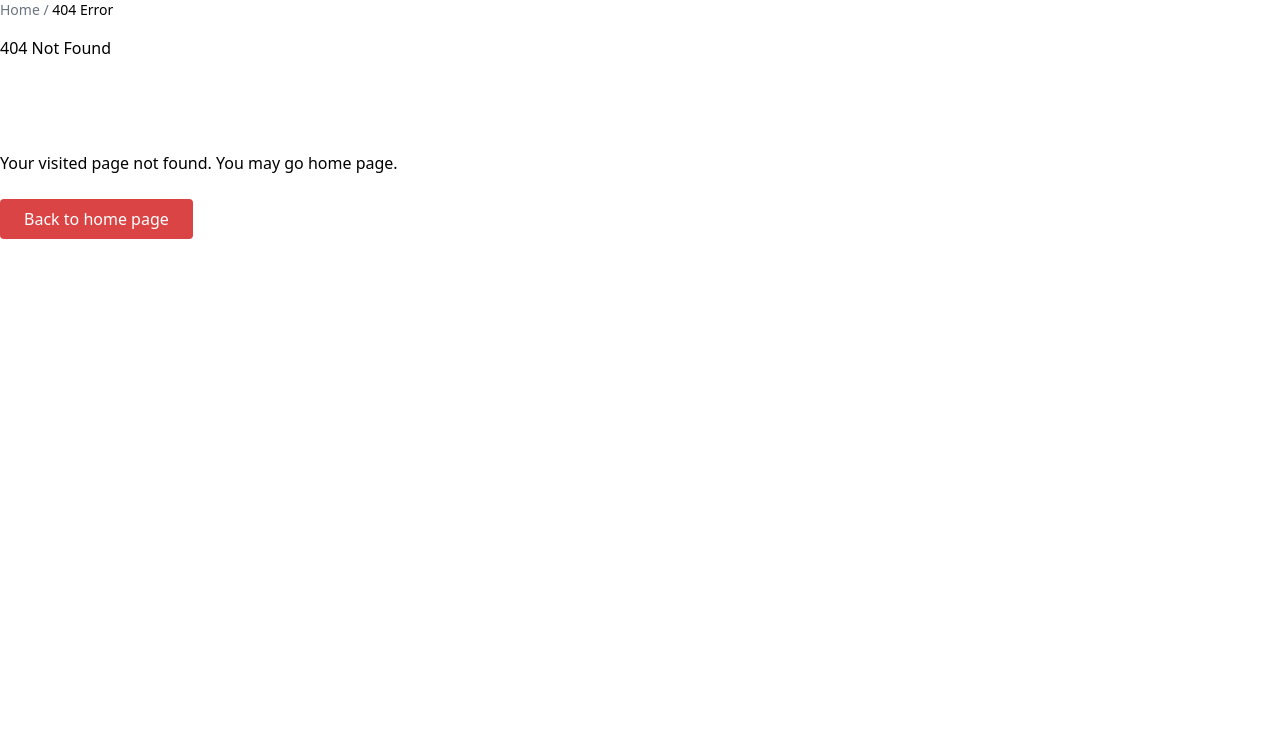
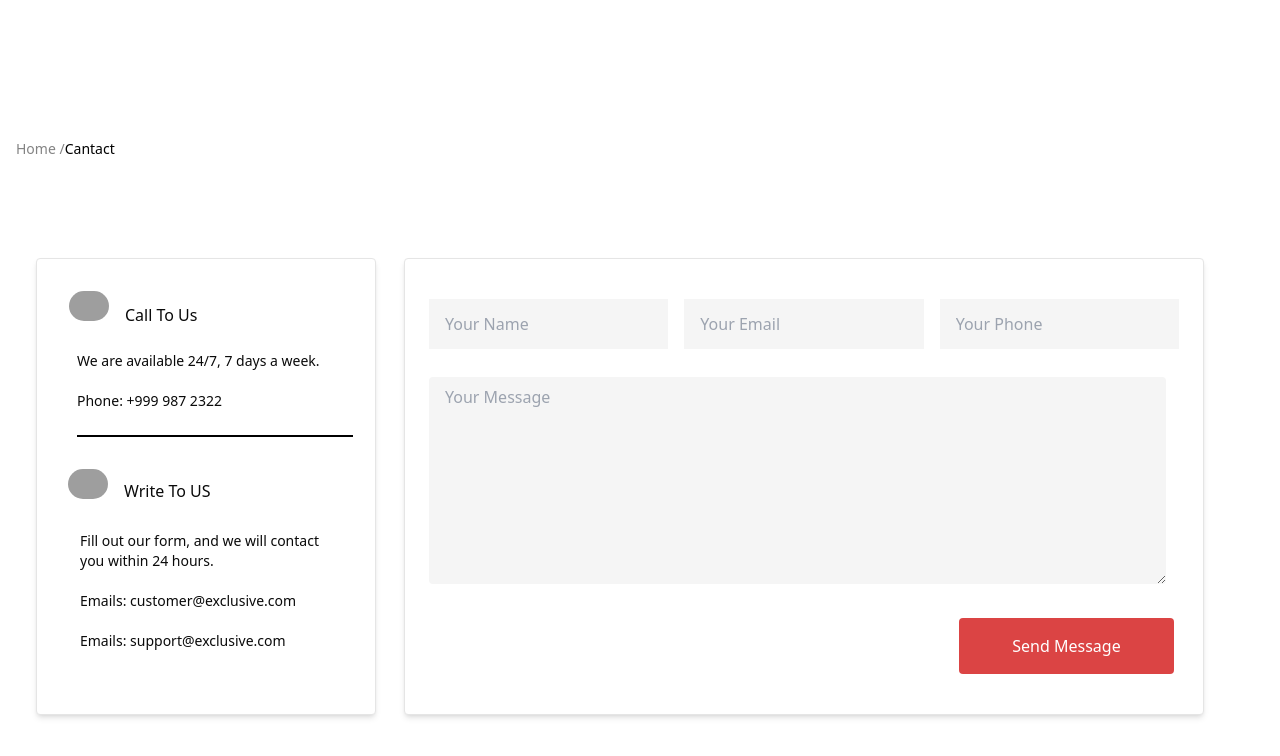
Before and after one commit to yousrakhan23/figma-template, a Next.js app: page /Contact in a window 1280 px wide. Before the commit this address had no page. Shown: the top 756 px of the page. Built offline with nearby package versions, Linux system fonts and the light colour scheme; grey boxes are pictures that could not be loaded.

Commit message:
contact section done

```diff
--- /dev/null
+++ b/src/app/Contact/page.tsx
@@ -0,0 +1,78 @@
+
+
+import Image from "next/image";
+
+export default function ContactUs() {
+  return (
+    <div className="max-w-7xl mx-auto py-10 px-4">
+       <div className='container mx-auto mt-24'>
+            <span className='opacity-50 font-poppin text-sm'>Home /</span><span className='text-black text-sm font-poppin'>Cantact</span>
+            </div>
+      <div className="flex flex-col md:flex-row gap-7 ml-5 mt-[98px]">
+
+        {/* Contact Information */}
+        <div className="space-y-6">
+          {/* Call To Us */}
+          <div className=" w-[340px] h-[457px] rounded border flex items-start space-x-4 bg-white shadow-md">
+
+            <Image src="/Images/icons-phone.png" alt="phone"
+            width={40} height={40}
+            className="rounded-[31px] ml-8 mt-8"/>
+            <div>
+              <h1 className="text-[16px] font-poppin font-medium mt-11">Call To Us</h1>
+              <p className="font-poppin text-sm mt-6 -ml-12">We are available 24/7, 7 days a week.</p>
+              <p className="font-poppin text-sm mt-5 -ml-12">Phone: +999 987 2322</p>
+              <hr className="mt-6 border-[#000000] border w-[276px] -ml-12"/>
+            </div>
+          </div>
+
+          {/* Write To Us */}
+          <div className="flex items-start space-x-4">
+            <Image src="/Images/icons-mail.png" alt="email"
+            width={40} height={40}
+            className="rounded-[43px] ml-8 -mt-[270px]"/>
+            <div>
+              <h1 className="text-[16px] font-poppin font-medium -mt-[260px]">Write To US</h1>
+              <p className="w-[250px] leading-[21px]font-poppin text-sm mt-7 -ml-11">Fill out our form, and we will contact you within 24 hours.</p>
+              <p className="font-poppin mt-5 -ml-11 text-sm">Emails: customer@exclusive.com</p>
+              <p className="font-poppin mt-5 -ml-11 text-sm">Emails: support@exclusive.com</p>
+            </div>
+          </div>
+        </div>
+
+        {/* Contact Form */}
+        <div className="md:w-[800px] w-full h-[457px] border rounded  bg-white shadow-md p-6 pt-10">
+          <form className="space-y-7">
+            <div className="grid grid-cols-1 sm:grid-cols-3 gap-4">
+              <input
+                type="text"
+                placeholder="Your Name"
+                className="bg-[#F5F5F5] px-4 py-2 md:w-full w-[235px] h-[50px]"
+              />
+              <input
+                type="email"
+                placeholder="Your Email"
+                className="bg-[#F5F5F5] px-4 py-2 md:w-full w-[235px] h-[50px]"
+              />
+              <input
+                type="tel"
+                placeholder="Your Phone"
+                className="bg-[#F5F5F5] px-4 py-2 md:w-full w-[235px] h-[50px]"
+              />
+            </div>
+            <textarea
+              placeholder="Your Message"
+              className="bg-[#F5F5F5] rounded px-4 py-2 w-[235px] md:w-[737px] h-[100px] md:h-[207px]"
+            />
+            <button
+              type="submit"
+              className="bg-[#DB4444] text-white px-6 py-2 md:ml-[530px] ml-10 w-[215px] md:h-14 h-11 rounded font-medium"
+            >
+              Send Message
+            </button>
+          </form>
+        </div>
+      </div>
+    </div>
+  );
+}
--- a/src/app/not-found.tsx
+++ b/src/app/not-found.tsx
@@ -1,17 +1,41 @@
-import React from 'react'
+// import React from 'react'
 
+
+// export default function NotFound() {
+//   return (
+//     <div>
+//        <div className="text-gray-500 text-sm mb-4">
+//         Home / <span className="text-black">404 Error</span>
+//       </div>
+//       <h1 className='w-[829px] h-[115px] text-black'>404 Not Found</h1>
+//       <p className='text-black'>Your visited page not found. You may go home page.</p>
+//       <button className="bg-[#DB4444] text-white px-6 py-2 rounded mt-6">
+//           Back to home page
+//         </button>
+//     </div>
+//   )
+// }
+
+import React from "react";
 
 export default function NotFound() {
   return (
-    <div>
-       <div className="text-gray-500 text-sm mb-4">
+    <div className="min-h-screen flex flex-col justify-center items-center text-center bg-gray-50">
+      {/* Breadcrumb */}
+      <div className="text-gray-500 text-sm mb-4">
         Home / <span className="text-black">404 Error</span>
       </div>
-      <h1 className='w-[829px] h-[115px] text-black'>404 Not Found</h1>
-      <p className='text-black'>Your visited page not found. You may go home page.</p>
-      <button className="bg-[#DB4444] text-white px-6 py-2 rounded mt-6">
-          Back to home page
-        </button>
+
+      {/* Main Content */}
+      <h1 className="text-6xl font-bold text-black mb-4">404 Not Found</h1>
+      <p className="text-gray-600 text-lg mb-6">
+        Your visited page not found. You may go home page.
+      </p>
+
+      {/* Back Button */}
+      <button className="bg-[#DB4444] text-white px-6 py-3 rounded-lg text-lg hover:bg-red-600 transition duration-200">
+        Back to home page
+      </button>
     </div>
-  )
+  );
 }
--- a/src/components/Navbar.tsx
+++ b/src/components/Navbar.tsx
@@ -60,7 +60,7 @@ export default function Navbar() {
                 Home
               </Link>
 
-          <Link href="/" className="text-lg text-black">
+          <Link href="/Contact" className="text-lg text-black">
                 Contact
               </Link>
 
```
